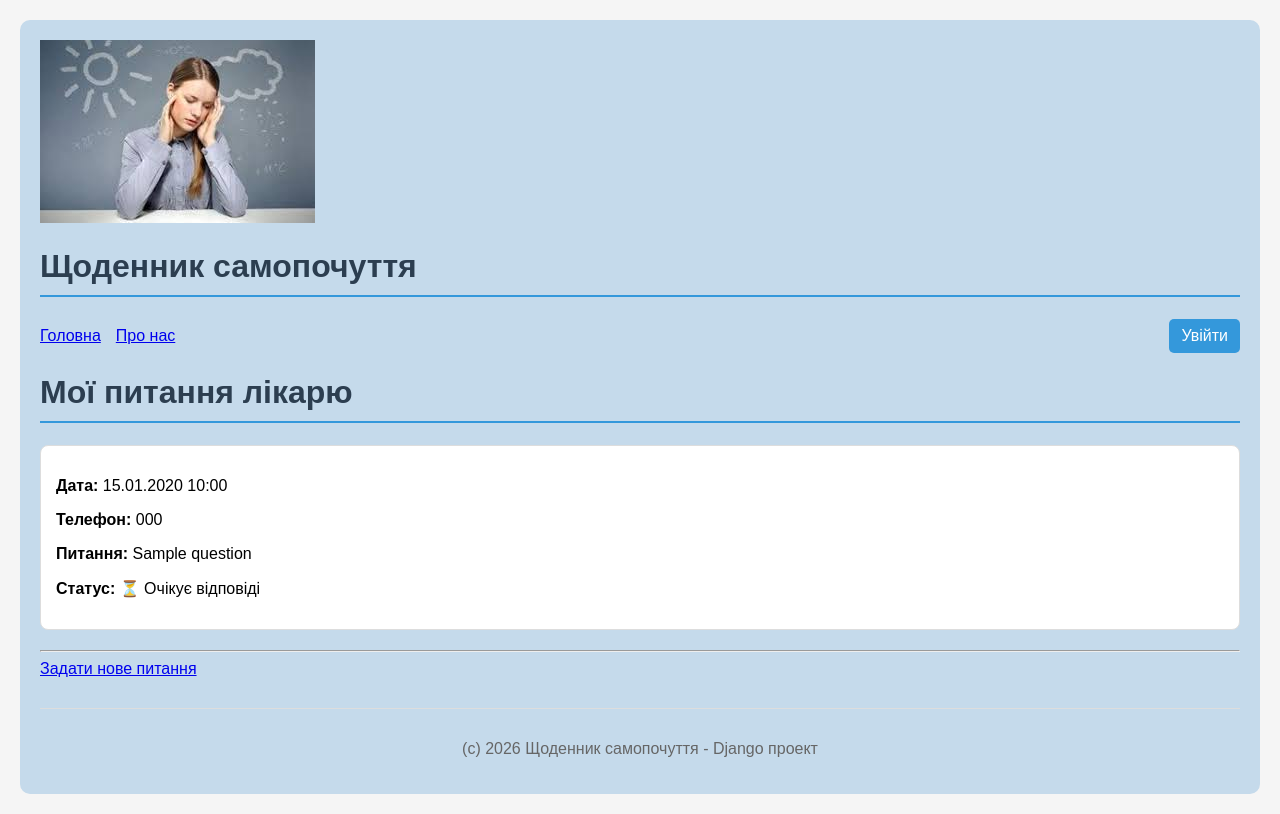
After one commit to AnnaGorova/Healthproject-django, a Django app: template diary/templates/diary/my_questions.html in a window 1280 px wide. The commit adds this page. Run offline with Django 5.2, Linux system fonts and the light colour scheme; the template is opened without the code that fills it: most values are stand-ins (such as "Sample title", 1, 10 or a date in 2020).

Commit message:
fastapi_app + запитання лікарю

```diff
--- a/diary/models/__init__.py
+++ b/diary/models/__init__.py
@@ -2,3 +2,4 @@ from .user_profile import UserProfile
 from .medicine import Medicine
 from .healthRecord import HealthRecord
 from .doctor_profile import DoctorProfile
+from .question import Question
--- a/diary/static/diary/css/style.css
+++ b/diary/static/diary/css/style.css
@@ -191,3 +191,30 @@ footer {
 .action-buttons {
     margin: 20px 0;
 }
+
+.question-text {
+     background: #f5f5f5;
+    padding: 12px;
+    border-radius: 8px;
+    word-wrap: break-word;
+    word-break: break-word;
+    overflow-wrap: break-word;
+    white-space: normal;
+    overflow-x: auto;
+    max-width: 100%;
+    hyphens: auto;
+}
+
+.record-card, .question-card {
+    border: 1px solid #ddd;
+    border-radius: 8px;
+    padding: 15px;
+    margin-bottom: 20px;
+    background: #fff;
+    overflow-x: auto;
+    transition: 0.3s;
+}
+
+.question-card:hover {
+    box-shadow: 0 2px 8px rgba(0,0,0,0.1);
+}
--- a/diary/templates/diary/includes/navbar.html
+++ b/diary/templates/diary/includes/navbar.html
@@ -10,6 +10,7 @@
             <a href="{% url "my_records" %}" class="nav-link">Мої записи</a>
             <a href="{% url "create_record" %}" class="nav-link">Створити запис</a>
             <a href="{% url "medicines" %}" class="nav-link">Ліки</a>
+             <a href="{% url 'my_questions' %}" class="nav-link">Мої питання</a>
 
         {% endif %}
 
@@ -19,7 +20,8 @@
             <a href="{% url "medicines" %}" class="nav-link">Ліки</a>
             <a href="{% url "profile" %}" class="nav-link">Профіль користувача</a>
             <a href="{% url 'doctor_dashboard' %}" class="nav-link">Мої пацієнти</a>
-        {% endif %}
+            <a href="{% url 'all_questions' %}" class="nav-link">Питання</a>
+            {% endif %}
 
         {% if request.user.is_authenticated and user.userprofile.role == 'admin' %}
             <a href="{% url "administrator" %}" class="nav-link">Адмін</a>
@@ -28,6 +30,7 @@
             <a href="{% url "medicines" %}" class="nav-link">Ліки</a>
             <a href="{% url 'admin:index' %}" class="nav-link">Django Admin</a>
             <a href="{% url 'records_list_api' %}" class="nav-link">API Записи</a>
+            <a href="{% url 'all_questions' %}" class="nav-link">Питання</a>
         {% endif %}
 
         {% if user.is_authenticated %}
--- /dev/null
+++ b/diary/templates/diary/my_questions.html
@@ -0,0 +1,29 @@
+{% extends 'diary/base.html' %}
+
+{% block title %}Мої питання{% endblock %}
+
+{% block content %}
+    <h1>Мої питання лікарю</h1>
+
+    {% if questions %}
+        {% for q in questions %}
+            <div class="record-card">
+                <p><strong>Дата:</strong> {{ q.created_at|date:"d.m.Y H:i" }}</p>
+                <p><strong>Телефон:</strong> {{ q.phone }}</p>
+                <p><strong>Питання:</strong> {{ q.question }}</p>
+                <p><strong>Статус:</strong>
+                    {% if q.is_answered %}
+                        ✅ Відповідь надана
+                    {% else %}
+                        ⏳ Очікує відповіді
+                    {% endif %}
+                </p>
+            </div>
+            <hr>
+        {% endfor %}
+    {% else %}
+        <p>Ви ще не задавали питань лікарю</p>
+    {% endif %}
+
+    <a href="{% url 'ask_question' %}">Задати нове питання</a>
+{% endblock %}
--- a/diary/templates/diary/question_sent.html
+++ b/diary/templates/diary/question_sent.html
@@ -6,7 +6,8 @@
 
     <h1>Отримали питання</h1>
 
-    <p>Від: {{ data.name }}</p>
+    <p>Від: {{ user_profile.username }}</p>
+    <p>Email: {{ user_profile.email }}</p>
     <p>Телефон: {{ data.phone }}</p>
     <p>Питання: {{ data.question }}</p>
 
--- a/diary/urls.py
+++ b/diary/urls.py
@@ -21,9 +21,12 @@ urlpatterns = [
     path('profile/', views.profile, name='profile'),
     path('users/', views.users_list, name='users_list'),
     path('ask_question/', views.ask_question, name='ask_question'),
+    path('my_questions/', views.my_questions, name='my_questions'),
+    path('all_questions/', views.all_questions, name='all_questions'),
+
     path('administrator/', views.administrator, name='administrator'),
     # api views
-    path('api/diary/records_list_api/', records_list_api, name='records_list_api'),
+    path('api/diary/records/', records_list_api, name='records_list_api'),
 
 
 
```
Also changed, not shown: diary/admin.py (+7 -1 lines), diary/api_views.py (+7 -1 lines), diary/forms/doctor_question.py (+5 -7 lines), diary/models/question.py (added, +13 -0 lines), diary/templates/diary/all_questions.html (added, +39 -0 lines), diary/views.py (+30 -5 lines), fastapi_app/main.py (added, +24 -0 lines), diary/migrations/0009_question.py (added), diary/migrations/0010_remove_question_email_remove_question_name_and_more.py (added).
